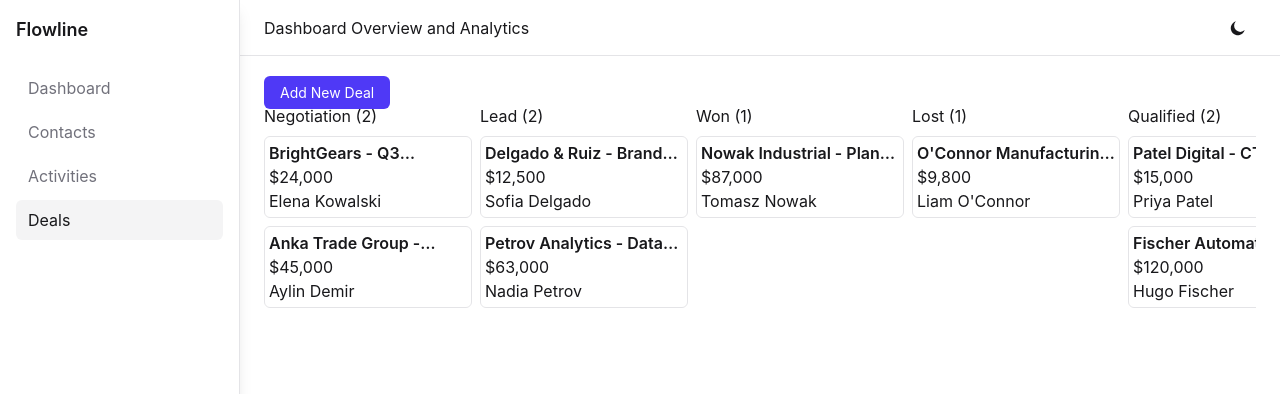
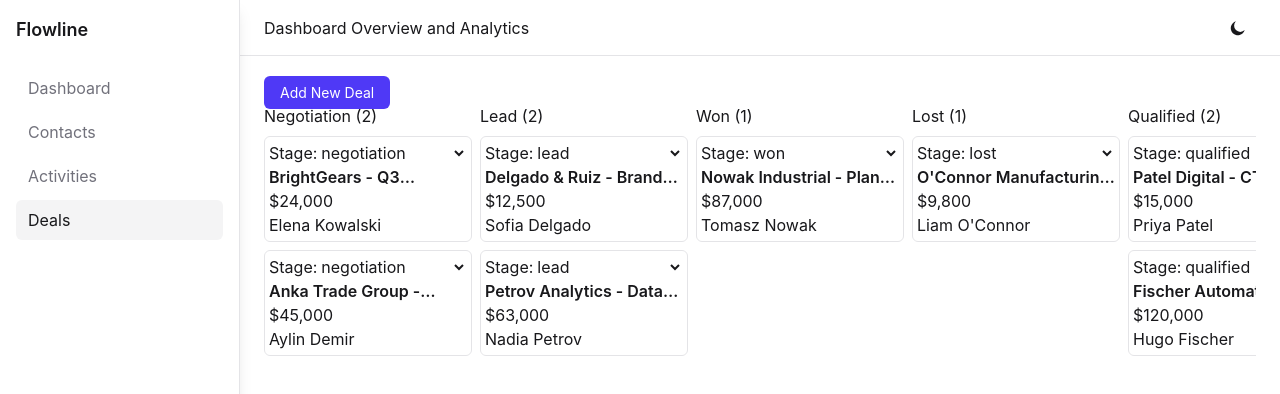
Before and after one commit to FiratCanTas/flowline, a React (Vite) app: page /deals in a window 1280 px wide. Shown: the top 394 px of the page. Built offline with nearby package versions, Linux system fonts and the light colour scheme.

Commit message:
feat: update deal stage

```diff
--- a/src/pages/Deals.jsx
+++ b/src/pages/Deals.jsx
@@ -1,9 +1,10 @@
-import { useQuery } from '@tanstack/react-query';
-import { getDeals } from '../features/deals/api/deals';
+import { useMutation, useQuery, useQueryClient } from '@tanstack/react-query';
+import { getDeals, updateDeal } from '../features/deals/api/deals';
 import { getContacts } from '../features/contacts/api/contacts';
 import { Link } from 'react-router';
 
 const Deals = () => {
+  const queryClient = useQueryClient();
   const {
     data: deals,
     isLoading: isDealsLoading,
@@ -20,6 +21,24 @@ const Deals = () => {
     queryKey: ['contacts'],
     queryFn: getContacts,
   });
+
+  const { isLoading, mutate } = useMutation({
+    mutationKey: ['update deal'],
+    mutationFn: (data) => {
+      const { id, updatedDeal } = data;
+      return updateDeal(id, updatedDeal);
+    },
+    onSuccess: () => {
+      queryClient.invalidateQueries({ queryKey: ['deals'] });
+    },
+  });
+
+  const handleSelect = (event, id) => {
+    const { value, name } = event.target;
+    const deal = deals.find((deal) => deal.id === id);
+    const updatedDeal = { ...deal, [name]: value };
+    mutate({ id, updatedDeal });
+  };
 
   if (isDealsLoading || isContactsLoading) {
     return <span>Loading...</span>;
@@ -51,21 +70,37 @@ const Deals = () => {
               {dealCategory} ({categorisedDeals[`${dealCategory}`].length})
             </h3>
 
-            <div className="">
             {categorisedDeals[`${dealCategory}`].length ? (
               categorisedDeals[`${dealCategory}`].map(({ id, title, value, contactId }) => (
-                  <Link key={id} to={`./${id}`}>
-                    <div className="border-border my-2 rounded-md border p-1">
+                <div key={id} className="border-border my-2 rounded-md border p-1">
+                  <div className="flex">
+                    <label htmlFor={id}>Stage:</label>
+                    <select
+                      id={id}
+                      name="stage"
+                      value={dealCategory}
+                      onChange={(event) => handleSelect(event, id)}
+                      className="w-full"
+                      disabled={isLoading}
+                    >
+                      {Object.keys(categorisedDeals)?.map((filteredCategory) => (
+                        <option key={filteredCategory} value={filteredCategory}>
+                          {filteredCategory}
+                        </option>
+                      ))}
+                    </select>
+                  </div>
+
+                  <Link to={`./${id}`}>
                     <p className="line-clamp-1 font-semibold">{title}</p>
                     <p>${value.toLocaleString()}</p>
                     <p>{contacts?.find((contact) => contact.id === contactId)?.name}</p>
+                  </Link>
                 </div>
-                  </Link>
               ))
             ) : (
               <div className="border-border border p-1">No deals</div>
             )}
-            </div>
           </div>
         ))}
       </div>
```
Lines whose indentation alone changed are shown as unchanged.
